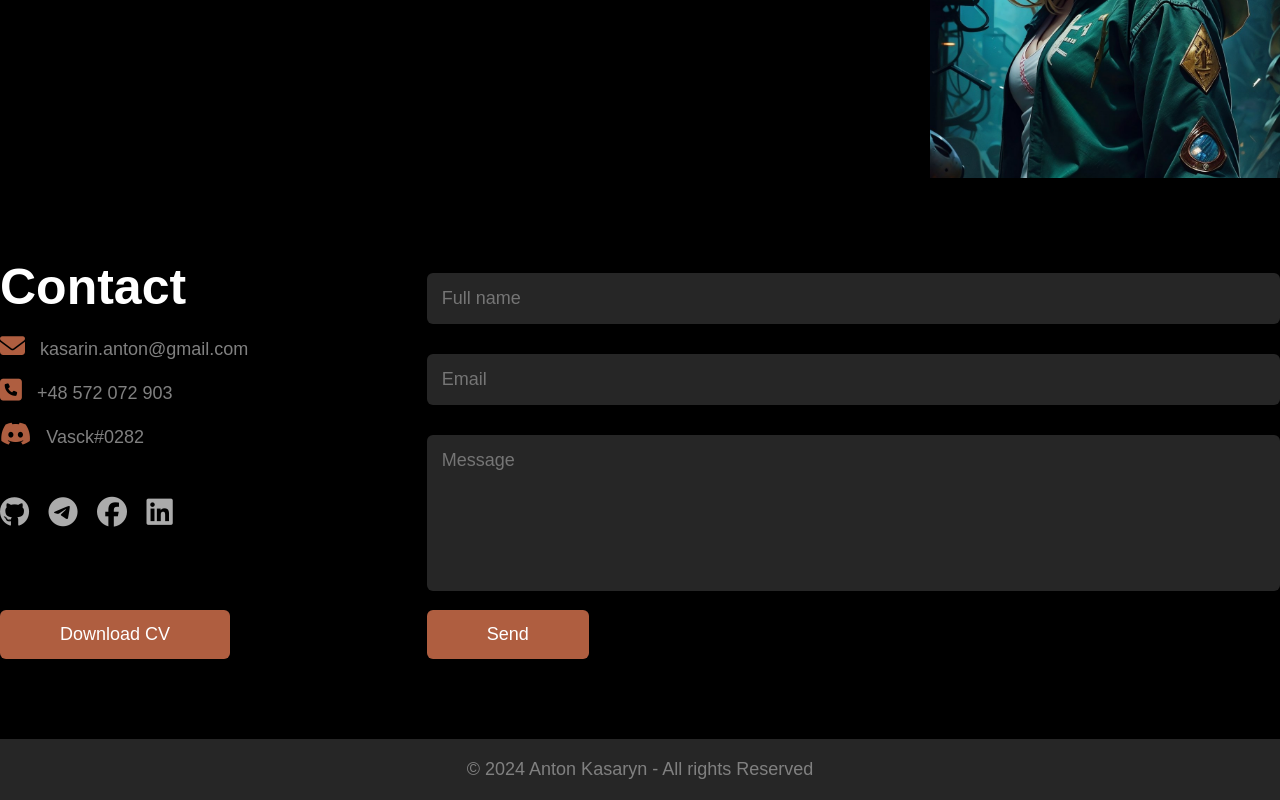
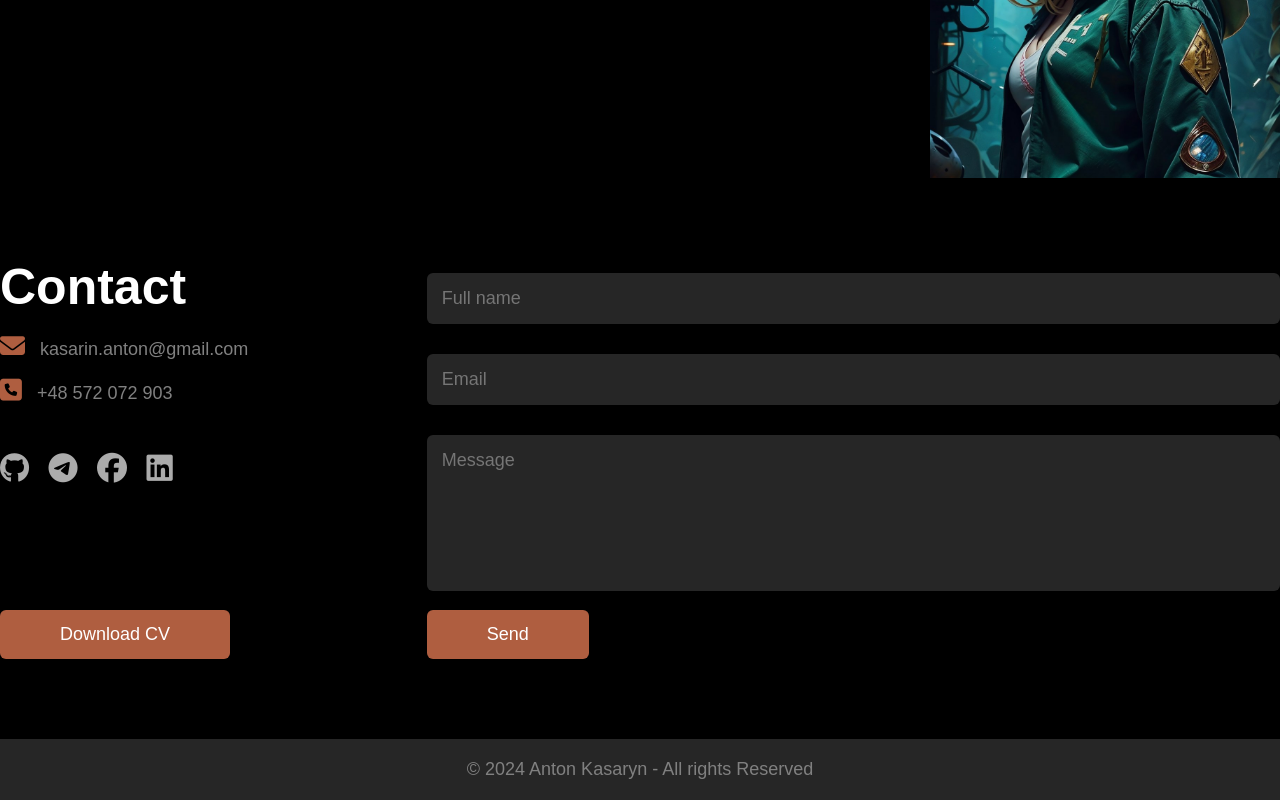
Before and after one commit to VasckMe/Portfolio, a plain HTML site: page index.html in a window 1280 px wide. Shown: the part 1991-2791 px from the top of the page. Drawn offline with nearby package versions, Linux system fonts and the light colour scheme.

Commit message:
Update index.html

```diff
--- a/index.html
+++ b/index.html
@@ -187,7 +187,6 @@
                     <div>
                         <p><i class="fa-solid fa-envelope"></i>kasarin.anton@gmail.com</p>
                         <p><i class="fa-solid fa-square-phone"></i>+48 572 072 903</p>
-                        <p><i class="fa-brands fa-discord"></i></a>Vasck#0282</p>
                     </div>
 
                     <div class="contact-icons">
```
